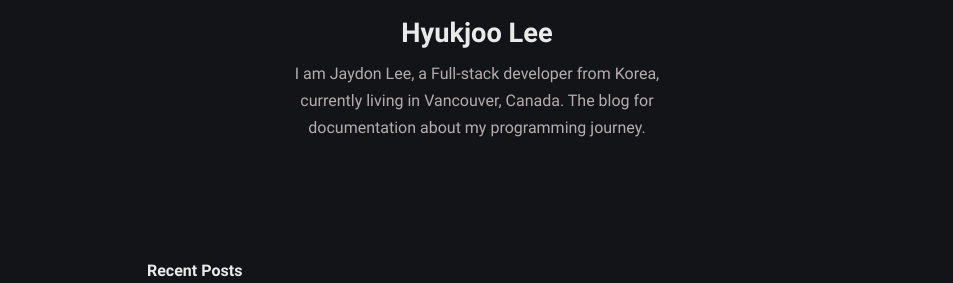
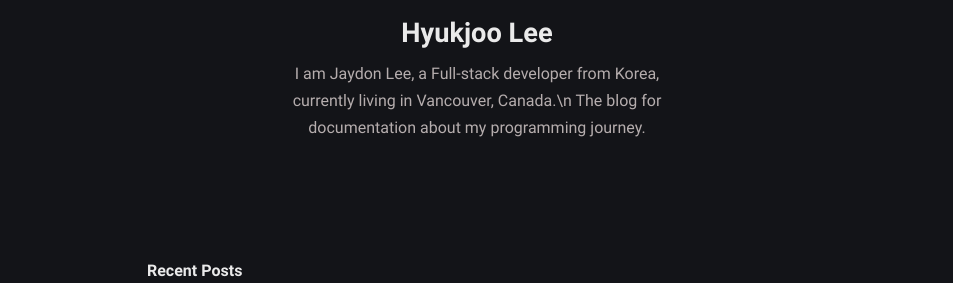
Before and after one commit to Hyukjoo-Lee/Hyukjoo-Lee.github.io, a Jekyll site: the page built from index.md, in a window 1280 px wide. Shown: the part 270-553 px from the top of the page, without its empty margins (163-1116 px from the left). Built offline with Jekyll 4.4.1, drawn with Linux system fonts in a browser that asks for light colours.

Commit message:
final final final pages edited

```diff
--- a/_config.yml
+++ b/_config.yml
@@ -12,8 +12,7 @@ mode: dark # default theme "dark" | "light"
 author:
   name: Hyukjoo Lee # author name
   bio: |- # tell to the world
-     I am Jaydon Lee, a Full-stack developer from Korea, currently living in Vancouver, Canada.
-
+     I am Jaydon Lee, a Full-stack developer from Korea, currently living in Vancouver, Canada.\n
      The blog for documentation about my programming journey.
   username: Hyukjoo-Lee # general username
   github: Hyukjoo-Lee # github username
```
